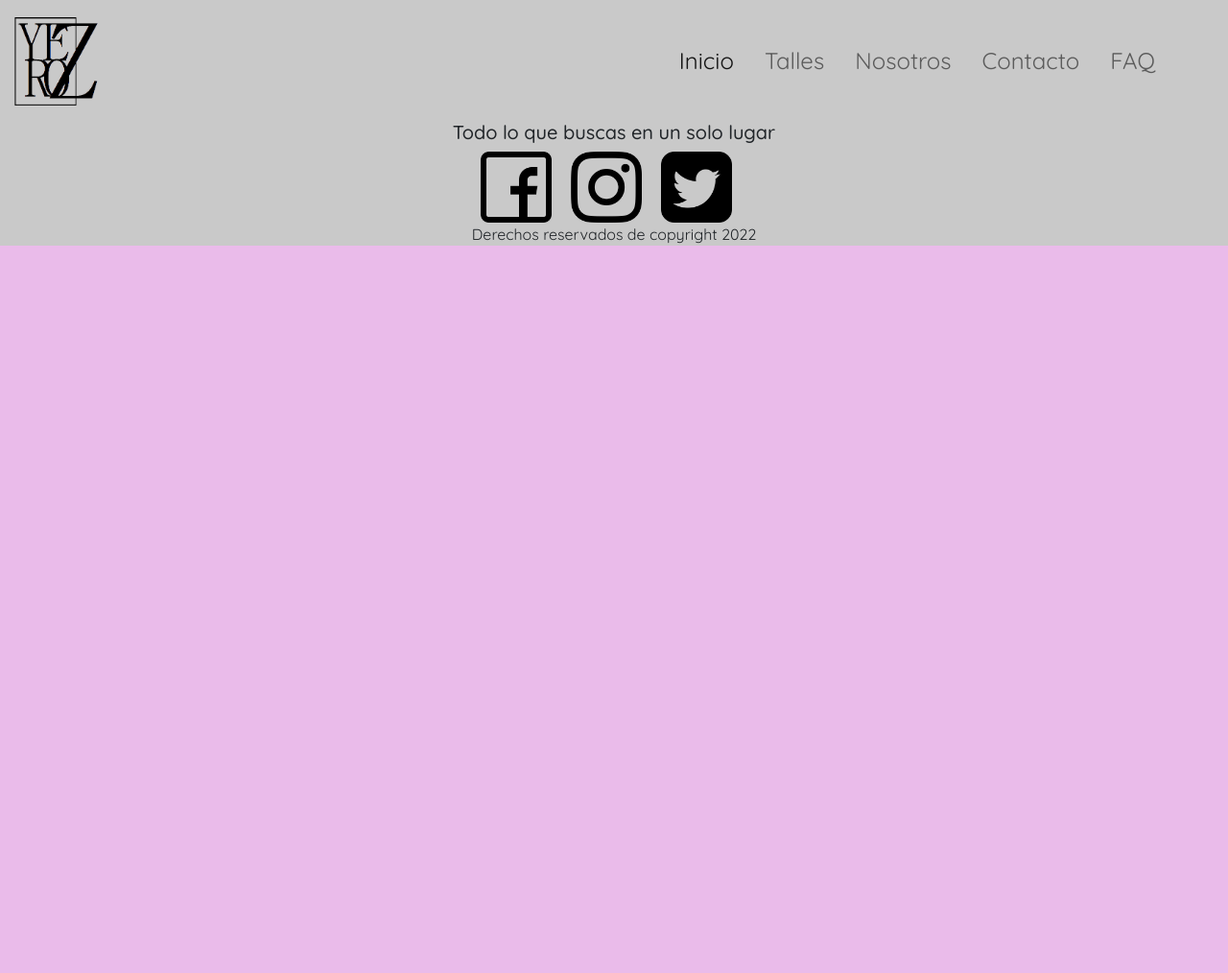
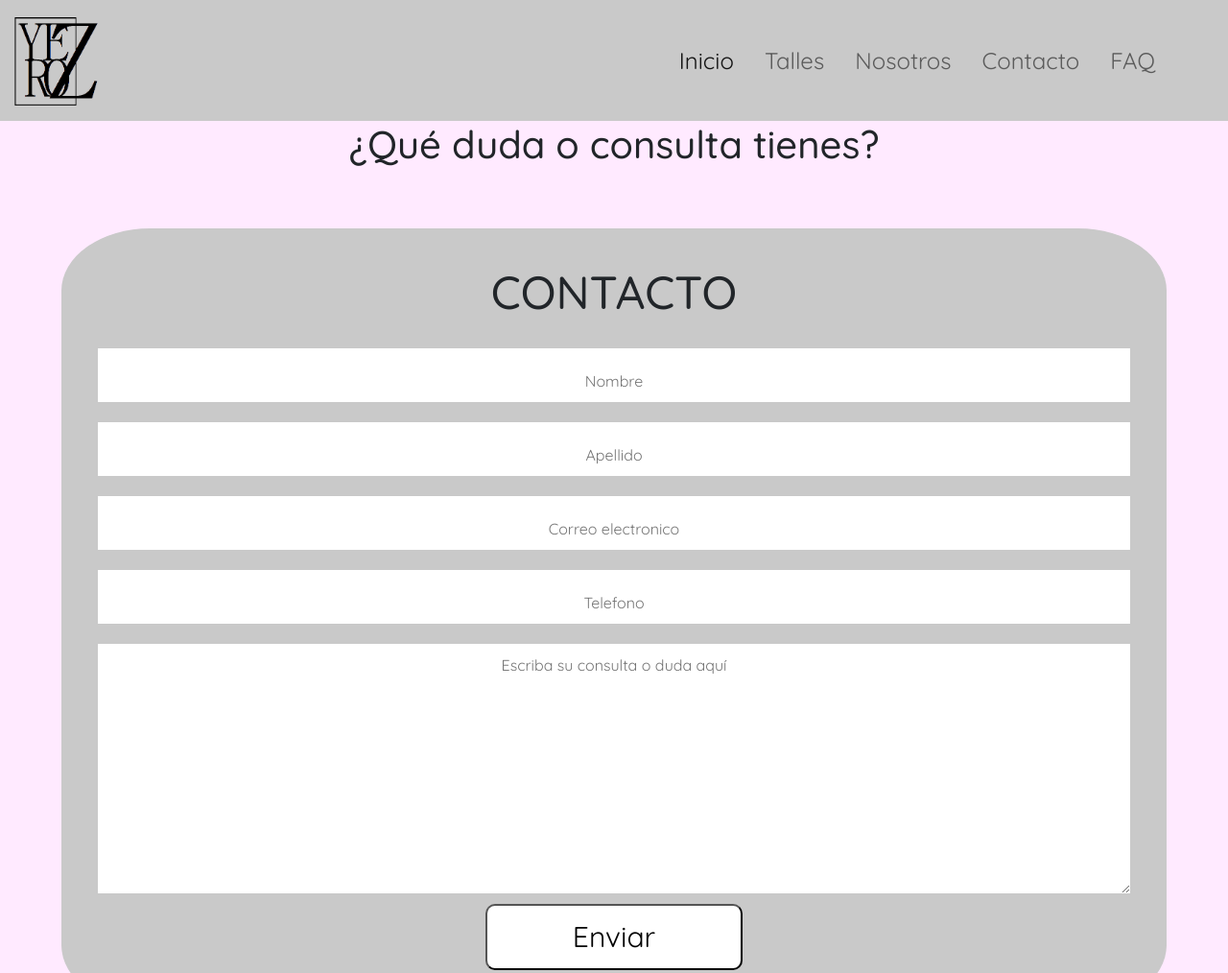
Before and after one commit to TPZdev/Proyecto-final-PAZTobias, a website: page contacto/contacto.html in a window 1280 px wide. Shown: the top 1014 px of the page at 96% size. Before the commit the page ends 800 px from the top, so only its background shows below. Drawn offline with nearby package versions, Linux system fonts and the light colour scheme.

Commit message:
sass aplicado y funcional

```diff
--- a/contacto/contacto.html
+++ b/contacto/contacto.html
@@ -78,7 +78,45 @@
         </div>
       </nav>
     </header>
-    <main></main>
+    <main class="contacto-main">
+      <h1 class="contacto-tittle">¿Qué duda o consulta tienes?</h1>
+      <form class="contacto-form" action="">
+        <h2 class="contacto-subtittle">CONTACTO</h2>
+        <input
+          class="contacto-input"
+          type="text"
+          name="Nombre"
+          placeholder="Nombre"
+        />
+        <input
+          class="contacto-input"
+          type="text"
+          name="Apellido"
+          placeholder="Apellido"
+        />
+        <input
+          class="contacto-input"
+          type="text"
+          name="Correo"
+          placeholder="Correo electronico"
+        />
+        <input
+          class="contacto-input"
+          type="text"
+          name="Telefono"
+          placeholder="Telefono"
+        />
+        <textarea
+          class="contacto-textarea"
+          name="mensaje"
+          id="mensaje"
+          cols="30"
+          rows="10"
+          placeholder="Escriba su consulta o duda aquí"
+        ></textarea>
+        <input class="contacto-boton" type="button" value="Enviar" id="boton" />
+      </form>
+    </main>
     <footer class="footer-container">
       <h5 class="footer-tittle">Todo lo que buscas en un solo lugar</h5>
       <a href="http://www.facebook.com"
--- a/package.json
+++ b/package.json
@@ -4,7 +4,7 @@
   "description": "",
   "main": "index.js",
   "scripts": {
-    "compile:sass": "sass --watch scss/style.scss css/style.css"
+    "compile:sass": "node-sass --watch scss/style.scss css/style.css"
   },
   "repository": {
     "type": "git",
--- /dev/null
+++ b/scss/partials/_contacto.scss
@@ -0,0 +1,44 @@
+.contacto-main {
+  text-align: center;
+
+  .contacto-form {
+    background-color: $secundaryColor;
+    padding: 3%;
+    margin: 5%;
+    border-radius: 8%;
+    text-align: center;
+
+    .contacto-subtittle {
+      font-size: 3rem;
+    }
+
+    .contacto-input,
+    .contacto-textarea,
+    .contacto-boton {
+      padding: 10px;
+    }
+
+    .contacto-input,
+    textarea {
+      width: 100%;
+      padding-top: 2%;
+      margin-top: 2%;
+      text-align: center;
+      background-color: white;
+      border: none;
+    }
+
+    #boton {
+      background-color: white;
+      border-radius: 5px;
+      font-size: 30px;
+      margin-top: 5px;
+      width: 25%;
+      border-radius: 10px;
+
+      &hover {
+        cursor: pointer;
+      }
+    }
+  }
+}
--- a/scss/partials/_variables.scss
+++ b/scss/partials/_variables.scss
@@ -1,3 +1,3 @@
-$mainColor: #c5c6;
+$mainColor: #ffeaff;
 
 $secundaryColor: #c9c9c9;
--- a/scss/style.scss
+++ b/scss/style.scss
@@ -5,3 +5,4 @@
 @import "./partials/footer";
 @import "./partials/nosotros";
 @import "./partials/talle.scss";
+@import "./partials/contacto";
```
Also changed, not shown: css/style.css, 1 other file.
